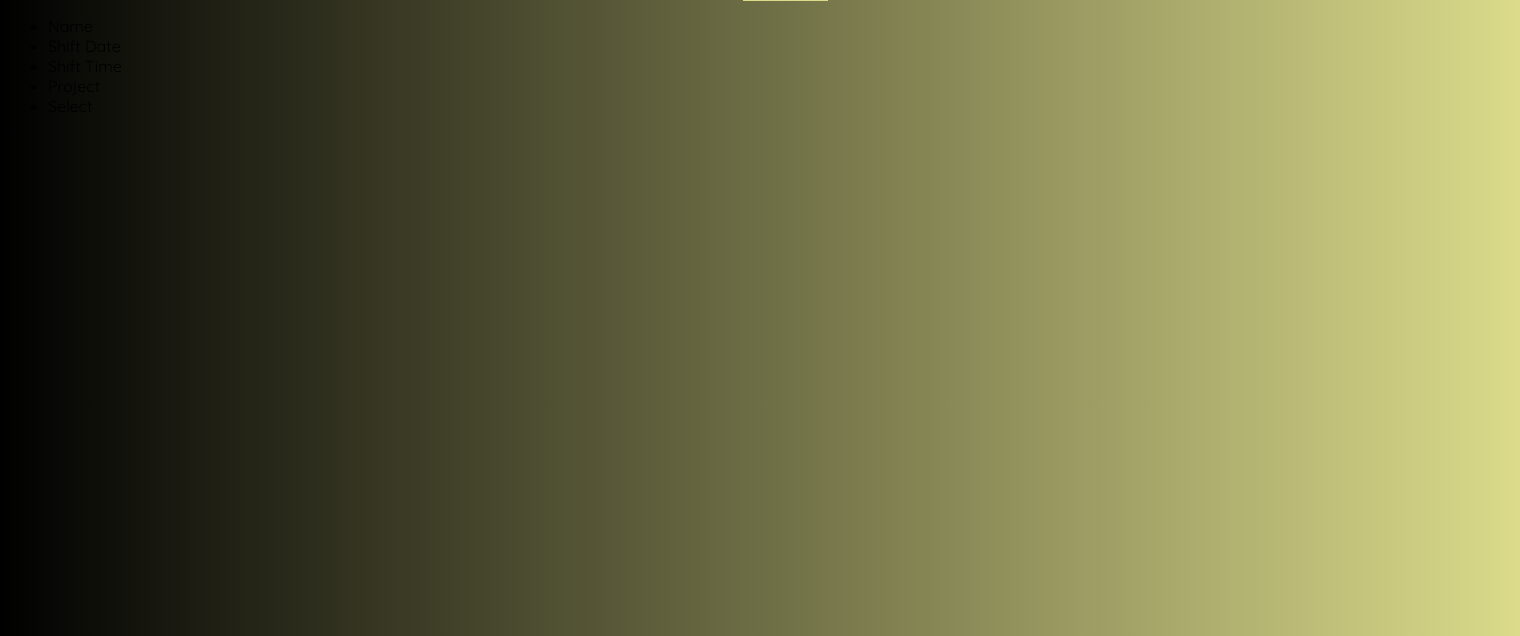
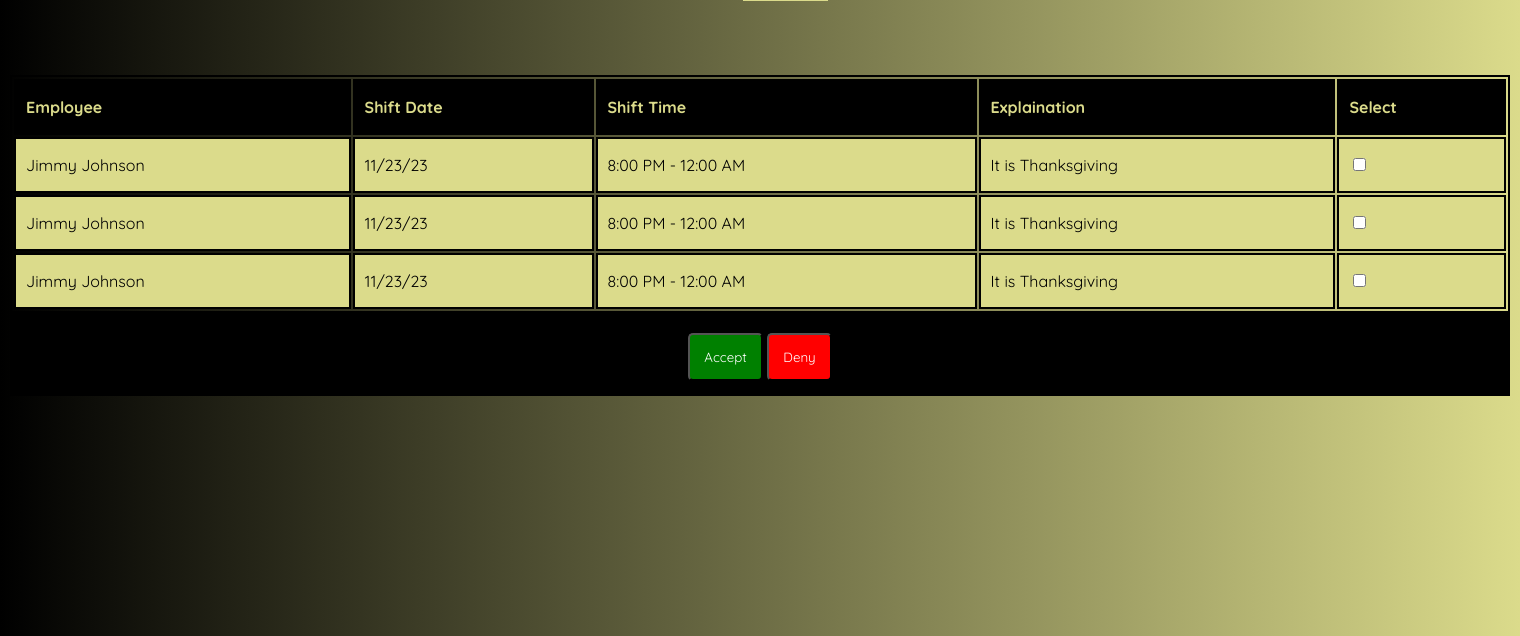
Before and after one commit to Shipping-436/Shift_1.0, a PHP site: page /requests.html in a window 1520 px wide. Shown: the part 138-774 px from the top of the page. Run offline with PHP 8.4, Linux system fonts and the light colour scheme.

Commit message:
created request page UI

```diff
--- a/index.html
+++ b/index.html
@@ -42,7 +42,7 @@
 
         <div class="subcontainer">
           <label>
-          <input type="checkbox" checked="checked" name="remember"> Remember Me </label>
+          <input type="checkbox" checked="" name="remember"> Remember Me </label>
           <p> <a class="forgotpass" href="forgot_password.html">Forgot Password</a></p>
         </form>
       </div>
--- a/requests.html
+++ b/requests.html
@@ -38,14 +38,40 @@
     </header>
 
     <div class="requests-container">
-        <div class="requests-header">
-            <ul>
-                <li>Name</li>
-                <li>Shift Date</li>
-                <li>Shift Time</li>
-                <li>Project</li>
-                <li>Select</li>
-            </ul>
+        <table class="requests-table">
+            <tr class="requests-header">
+                <th class="requests-item"><p>Employee</p></th>
+                <th class="requests-item"><p>Shift Date</p></th>
+                <th class="requests-item"><p>Shift Time</p></th>
+                <th class="requests-item"><p>Explaination</p></th>
+                <th class="requests-item"><p>Select</p></th>
+            </tr>
+            <!--Temporary values for UI Showcase-->
+            <tr class="requests-data">
+                <td class="requests-di"><p>Jimmy Johnson</p></td>
+                <td class="requests-di"><p>11/23/23</p></td>
+                <td class="requests-di"><p>8:00 PM - 12:00 AM</p></td>
+                <td class="requests-di"><p>It is Thanksgiving</p></td>
+                <td class="requests-di"><input type="checkbox"></td>
+            </tr>
+            <tr class="requests-data">
+                <td class="requests-di"><p>Jimmy Johnson</p></td>
+                <td class="requests-di"><p>11/23/23</p></td>
+                <td class="requests-di"><p>8:00 PM - 12:00 AM</p></td>
+                <td class="requests-di"><p>It is Thanksgiving</p></td>
+                <td class="requests-di"><input type="checkbox"></td>
+            </tr>
+            <tr class="requests-data">
+                <td class="requests-di"><p>Jimmy Johnson</p></td>
+                <td class="requests-di"><p>11/23/23</p></td>
+                <td class="requests-di"><p>8:00 PM - 12:00 AM</p></td>
+                <td class="requests-di"><p>It is Thanksgiving</p></td>
+                <td class="requests-di"><input type="checkbox"></td>
+            </tr>
+        </table>
+        <div class="requests-btn">
+            <button class="btnaccept">Accept</button>
+            <button class="btndeny">Deny</button>
         </div>
     </div>
 
--- a/schedule_manager.html
+++ b/schedule_manager.html
@@ -18,7 +18,7 @@
             <div>
                 <ul class="navlist">
                     <li class="navitem">
-                        <a class="navlink" href="schedule_manager.html">Calendar</a>
+                        <a class="navlink-current" href="schedule_manager.html">Calendar</a>
                     </li>
                     <li class="navitem">
                         <a class="navlink" href="">Edit Shifts</a>
--- a/styles/style.css
+++ b/styles/style.css
@@ -172,6 +172,10 @@ button:hover {
 
   }
 
+  .requests-di p {
+    color: black;
+  }
+
   .create-container {
     background-color: black;
     border: 2px solid rgb(219, 219, 139);
@@ -183,3 +187,58 @@ button:hover {
   label {
     color: rgb(219, 219, 139);
   }
+
+  .requests-container {
+    justify-content: center;
+  }
+
+  table {
+    width: 1500px;
+    margin-top: 5%;
+    margin-left: auto;
+    margin-right: auto;
+
+  }
+
+  th {
+    text-align: left;
+  }
+
+  table, th, td {
+    border: 2px solid black;
+  }
+
+  .requests-item {
+    background-color: black;
+    padding: 0 10px;
+  }
+
+  .requests-di {
+    background-color: rgb(219, 219, 139);
+    padding: 0 10px;
+  }
+
+  .requests-btn {
+    text-align: center;
+    margin-left: auto;
+    margin-right: auto;
+    padding-bottom: 15px;
+    width: 1500px;
+    background-color: black;
+  }
+
+  .btnaccept {
+    background-color: green;
+    color: white;
+    margin-top: 20px;
+    padding: 14px 14px;
+    border-radius: 5px;
+  }
+
+  .btndeny {
+    background-color: red;
+    color: white;
+    margin-top: 20px;
+    padding: 14px 14px;
+    border-radius: 5px;
+  }
```
